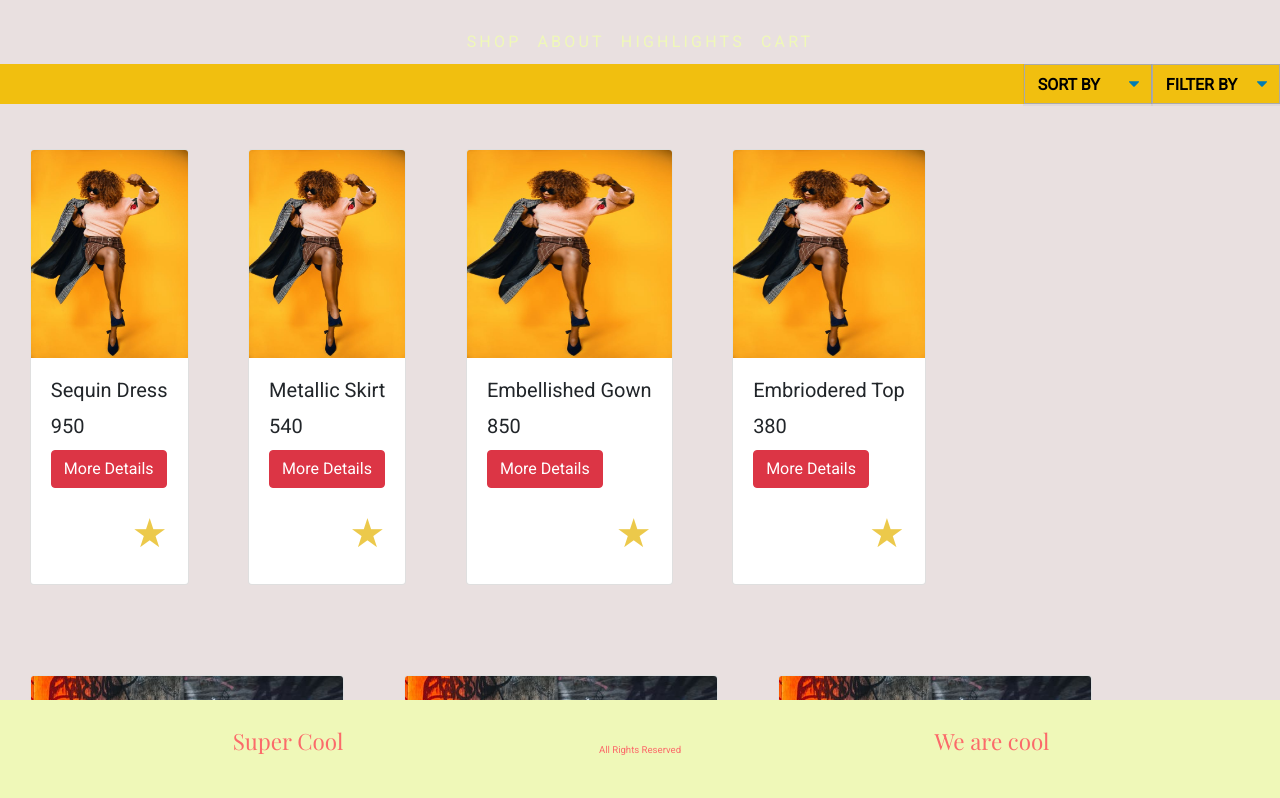
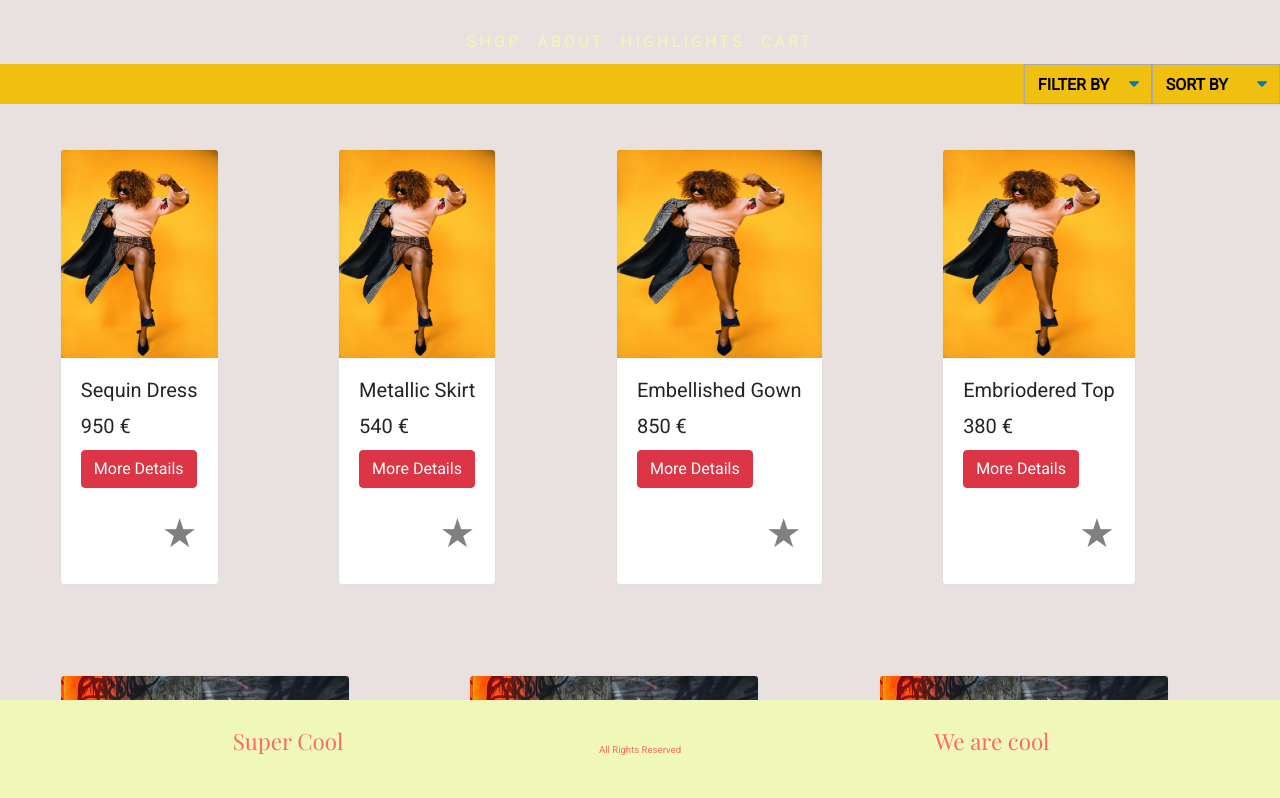
Before and after one commit to seymonyu/borlin, a React (Create React App) app: page /product in a window 1280 px wide. Shown: the top 798 px of the page. Built offline with nearby package versions, Linux system fonts and the light colour scheme; a web font is replaced by a local one.

Commit message:
Styled Add/Remove Wishlist Icon

```diff
--- a/src/component/ProductCard/ProductCard.css
+++ b/src/component/ProductCard/ProductCard.css
@@ -1,5 +1,11 @@
-.Favorite span {
-  color: #ecc94b;
+.is-favorite {
+  color: yellow;
   font-size: 40px;
   float: right;
 }
+
+.not-favorite {
+  color: grey;
+  font-size: 40px;
+  float: right;
+}
--- a/src/component/ProductCard/ProductCard.js
+++ b/src/component/ProductCard/ProductCard.js
@@ -3,18 +3,40 @@ import { getProduct } from "../../reducers/action/index";
 import { connect } from "react-redux";
 import Button from "react-bootstrap/Button";
 import Card from "react-bootstrap/Card";
-import Container from "react-bootstrap/Row";
+import Container from "react-bootstrap/Container";
+import {
+  removeFromWishList,
+  addToWishList,
+} from "../../reducers/action/wishlistAction";
 import "./ProductCard.css";
 
 import { Link } from "react-router-dom";
 
-export function mapStateToProps(state) {
+export function mapDispatchToProps(dispatch) {
   return {
-    product: state.getProduct,
+    removeFromWishList: (id) => {
+      dispatch(removeFromWishList(id));
+    },
+    addToWishList: (id) => {
+      dispatch(addToWishList(id));
+    },
   };
 }
 
 class ProductCard extends Component {
+  state = { favorite: false };
+
+  handleRemoveFromWishlist = (id) => {
+    this.props.removeFromWishList(id);
+  };
+  handleAddToWishlist = (id) => {
+    this.props.addToWishList(id);
+  };
+
+  isFavorite = () => {
+    this.setState({ favorite: !this.state.favorite });
+  };
+
   handleDispatch = (e) => {
     const productId = e.target.id;
     let filteredProduct = {};
@@ -39,11 +61,22 @@ class ProductCard extends Component {
 
           <Card.Body>
             <Card.Title>{this.props.product.name}</Card.Title>
-            <Card.Title>{this.props.product.price}</Card.Title>
+            <Card.Title>{this.props.product.price} €</Card.Title>
             <Link to={`/productdetails`}>
               <Button variant="danger">More Details</Button>
-              <figure className="Favorite">
-                <span onClick>&#9733;</span>
+              <figure>
+                <span
+                  className={
+                    this.state.favorite ? "is-favorite" : "not-favorite"
+                  }
+                  onClick={() => {
+                    this.state.favorite
+                      ? this.handleRemoveFromWishlist(this.props.product)
+                      : this.handleAddToWishlist(this.props.product);
+                  }}
+                >
+                  &#9733;
+                </span>
               </figure>
             </Link>
           </Card.Body>
@@ -53,4 +86,4 @@ class ProductCard extends Component {
   }
 }
 
-export default connect()(ProductCard);
+export default connect(mapDispatchToProps)(ProductCard);
--- a/src/component/pages/product/Product.js
+++ b/src/component/pages/product/Product.js
@@ -67,7 +67,7 @@ class Product extends Component {
             className="product---top-select"
             onChange={this.handlerSelectedData}
           >
-            <option> SORT BY </option>
+            <option> FILTER BY </option>
             {categories.map((item, i) => (
               <option key={i} value={item}>
                 {item}
@@ -81,7 +81,7 @@ class Product extends Component {
             name="selectPrice"
             id="selectPrice"
           >
-            <option>FILTER BY </option>
+            <option>SORT BY </option>
             <option value="DES">High to Low</option>
             <option value="ASC">Low High</option>
           </select>
@@ -90,25 +90,21 @@ class Product extends Component {
         <div className="product--center-displayproducts">
           {this.state.productList.length > 0
             ? this.state.productList.map((product, i) => (
-                <div   className="product--center-eachproduct">
-
+                <div className="product--center-eachproduct">
                   <ProductCard
                     key={i}
                     product={product}
                     data={this.state.data}
                   />
-
                 </div>
               ))
             : this.state.data.map((product, i) => (
-              <div   className="product--center-eachproduct">
-
+                <div className="product--center-eachproduct">
                   <ProductCard
                     key={i}
                     product={product}
                     data={this.state.data}
                   />
-
                 </div>
               ))}
         </div>
--- a/src/reducers/action/wishlistAction.js
+++ b/src/reducers/action/wishlistAction.js
@@ -1,14 +1,14 @@
 import { ADD_TO_WISHLIST, REMOVE_FROM_WISHLIST } from "./productWishlist";
 
 //add cart action
-export const addToWishlist = (id) => {
+export const addToWishList = (id) => {
   return {
     type: ADD_TO_WISHLIST,
     id,
   };
 };
 //remove item action
-export const removeFromWishlist = (id) => {
+export const removeFromWishList = (id) => {
   return {
     type: REMOVE_FROM_WISHLIST,
     id,
```
Lines whose indentation alone changed are shown as unchanged.
